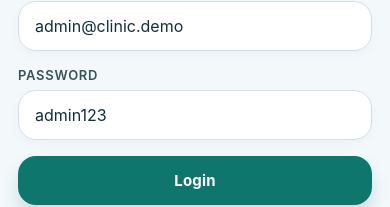
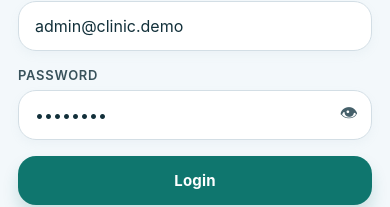
Before and after one commit to SandaruNipuna1/clinic-appointment-management-app, a React Native app in the folder mobile/: screen /Home in a window 390 px wide. Shown: the part 321-528 px from the top of the page. Built offline with nearby package versions, Linux system fonts and the light colour scheme.

Commit message:
Improve dashboard auth actions UX

```diff
--- a/mobile/src/components/FormInput.js
+++ b/mobile/src/components/FormInput.js
@@ -1,5 +1,5 @@
 import React from "react";
-import { StyleSheet, Text, TextInput, View } from "react-native";
+import { Pressable, StyleSheet, Text, TextInput, View } from "react-native";
 
 export default function FormInput({
   label,
@@ -8,20 +8,31 @@ export default function FormInput({
   placeholder,
   error,
   multiline = false,
-  editable = true
+  editable = true,
+  secureTextEntry = false,
+  rightActionLabel,
+  onRightActionPress
 }) {
   return (
     <View style={styles.container}>
       <Text style={styles.label}>{label}</Text>
+      <View style={styles.inputWrap}>
         <TextInput
-        style={[styles.input, multiline && styles.multilineInput, error && styles.inputError]}
+          style={[styles.input, multiline && styles.multilineInput, error && styles.inputError, rightActionLabel && styles.inputWithAction]}
           value={value}
           onChangeText={onChangeText}
           placeholder={placeholder}
           placeholderTextColor="#8aa0ad"
           multiline={multiline}
           editable={editable}
+          secureTextEntry={secureTextEntry}
         />
+        {rightActionLabel ? (
+          <Pressable style={styles.actionButton} onPress={onRightActionPress}>
+            <Text style={styles.actionLabel}>{rightActionLabel}</Text>
+          </Pressable>
+        ) : null}
+      </View>
       {error ? <Text style={styles.errorText}>{error}</Text> : null}
     </View>
   );
@@ -54,9 +65,27 @@ const styles = StyleSheet.create({
     shadowOffset: { width: 0, height: 4 },
     elevation: 2
   },
+  inputWrap: {
+    position: "relative",
+    justifyContent: "center"
+  },
+  inputWithAction: {
+    paddingRight: 70
+  },
   multilineInput: {
     minHeight: 104,
     textAlignVertical: "top"
+  },
+  actionButton: {
+    position: "absolute",
+    right: 14,
+    top: 0,
+    bottom: 0,
+    justifyContent: "center"
+  },
+  actionLabel: {
+    fontSize: 18,
+    color: "#45606a"
   },
   inputError: {
     borderColor: "#dc2626"
--- a/mobile/src/screens/HomeDashboardScreen.js
+++ b/mobile/src/screens/HomeDashboardScreen.js
@@ -1,5 +1,5 @@
 import React from "react";
-import { StyleSheet, Text, View } from "react-native";
+import { Alert, Pressable, StyleSheet, Text, View } from "react-native";
 
 import InfoCard from "../components/InfoCard";
 import PrimaryButton from "../components/PrimaryButton";
@@ -9,7 +9,7 @@ import { useAuth } from "../context/AuthContext";
 
 export default function HomeDashboardScreen({ navigation }) {
   const { doctors, appointments, reports, resetDemoData } = useAppData();
-  const { currentUser } = useAuth();
+  const { currentUser, logout } = useAuth();
 
   const canManageDoctors = ["admin", "receptionist"].includes(currentUser?.role);
   const canManageAppointments = ["admin", "receptionist", "patient"].includes(currentUser?.role);
@@ -18,6 +18,22 @@ export default function HomeDashboardScreen({ navigation }) {
   return (
     <ScreenContainer>
       <View style={styles.heroCard}>
+        <View style={styles.topActionRow}>
+          <Pressable style={styles.topActionButton} onPress={() => navigation.navigate("Profile")}>
+            <Text style={styles.topActionLabel}>Profile</Text>
+          </Pressable>
+          <Pressable
+            style={[styles.topActionButton, styles.logoutButton]}
+            onPress={() =>
+              Alert.alert("Logout", "Do you want to sign out now?", [
+                { text: "Cancel", style: "cancel" },
+                { text: "Logout", style: "destructive", onPress: () => logout() }
+              ])
+            }
+          >
+            <Text style={[styles.topActionLabel, styles.logoutLabel]}>Logout</Text>
+          </Pressable>
+        </View>
         <Text style={styles.eyebrow}>Clinic Frontend Demo</Text>
         <Text style={styles.title}>Integrated clinic management workspace</Text>
         <Text style={styles.subtitle}>
@@ -75,7 +91,6 @@ export default function HomeDashboardScreen({ navigation }) {
         </InfoCard>
       ) : null}
 
-      <PrimaryButton title="Open Profile" onPress={() => navigation.navigate("Profile")} variant="secondary" />
       {currentUser?.role === "admin" ? <PrimaryButton title="Reset Demo Data" onPress={resetDemoData} variant="ghost" /> : null}
     </ScreenContainer>
   );
@@ -92,6 +107,29 @@ const styles = StyleSheet.create({
     shadowRadius: 24,
     shadowOffset: { width: 0, height: 14 },
     elevation: 6
+  },
+  topActionRow: {
+    flexDirection: "row",
+    justifyContent: "flex-end",
+    gap: 10,
+    marginBottom: 14
+  },
+  topActionButton: {
+    paddingHorizontal: 14,
+    paddingVertical: 9,
+    borderRadius: 999,
+    backgroundColor: "#1c5561"
+  },
+  logoutButton: {
+    backgroundColor: "#f6d8d8"
+  },
+  topActionLabel: {
+    color: "#eafffb",
+    fontWeight: "700",
+    fontSize: 13
+  },
+  logoutLabel: {
+    color: "#8f1f1f"
   },
   eyebrow: {
     color: "#8de4d3",
--- a/mobile/src/screens/LoginScreen.js
+++ b/mobile/src/screens/LoginScreen.js
@@ -10,6 +10,7 @@ export default function LoginScreen({ navigation }) {
   const { login } = useAuth();
   const [email, setEmail] = useState("admin@clinic.demo");
   const [password, setPassword] = useState("admin123");
+  const [showPassword, setShowPassword] = useState(false);
 
   const handleLogin = async () => {
     try {
@@ -30,7 +31,15 @@ export default function LoginScreen({ navigation }) {
       </View>
 
       <FormInput label="Email" value={email} onChangeText={setEmail} placeholder="admin@clinic.demo" />
-      <FormInput label="Password" value={password} onChangeText={setPassword} placeholder="Enter password" />
+      <FormInput
+        label="Password"
+        value={password}
+        onChangeText={setPassword}
+        placeholder="Enter password"
+        secureTextEntry={!showPassword}
+        rightActionLabel={showPassword ? "🙈" : "👁"}
+        onRightActionPress={() => setShowPassword((current) => !current)}
+      />
 
       <PrimaryButton title="Login" onPress={handleLogin} />
       <PrimaryButton title="Create New Account" onPress={() => navigation.navigate("Signup")} variant="secondary" />
--- a/mobile/src/screens/SignupScreen.js
+++ b/mobile/src/screens/SignupScreen.js
@@ -14,6 +14,7 @@ export default function SignupScreen() {
   const [email, setEmail] = useState("");
   const [password, setPassword] = useState("");
   const [role, setRole] = useState("patient");
+  const [showPassword, setShowPassword] = useState(false);
 
   const handleSignup = async () => {
     if (!fullName.trim() || !email.trim() || !password.trim()) {
@@ -35,7 +36,14 @@ export default function SignupScreen() {
 
       <FormInput label="Full Name" value={fullName} onChangeText={setFullName} />
       <FormInput label="Email" value={email} onChangeText={setEmail} />
-      <FormInput label="Password" value={password} onChangeText={setPassword} />
+      <FormInput
+        label="Password"
+        value={password}
+        onChangeText={setPassword}
+        secureTextEntry={!showPassword}
+        rightActionLabel={showPassword ? "🙈" : "👁"}
+        onRightActionPress={() => setShowPassword((current) => !current)}
+      />
 
       <Text style={styles.roleLabel}>Choose role</Text>
       <View style={styles.roleWrap}>
```
Lines whose indentation alone changed are shown as unchanged.
